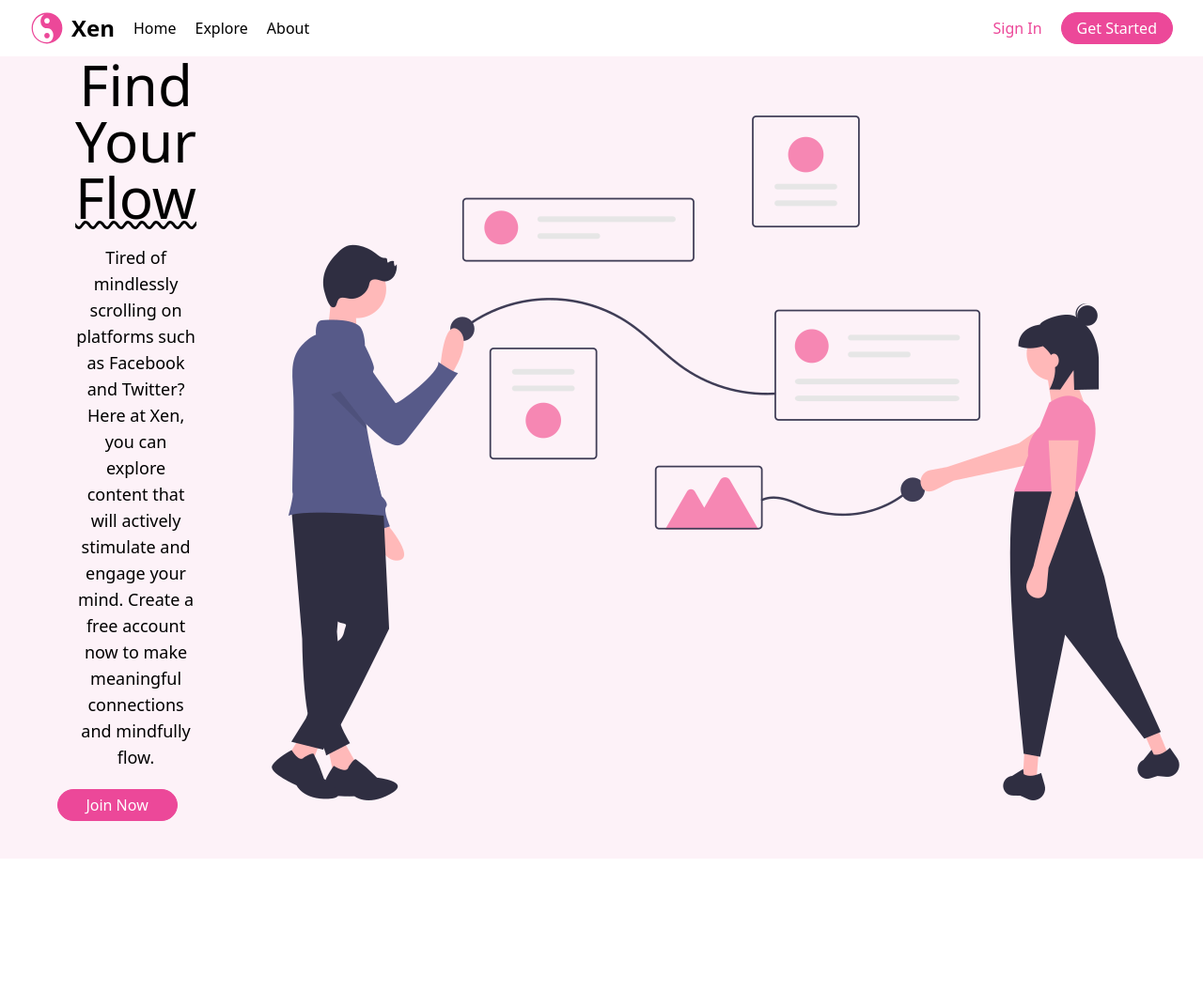
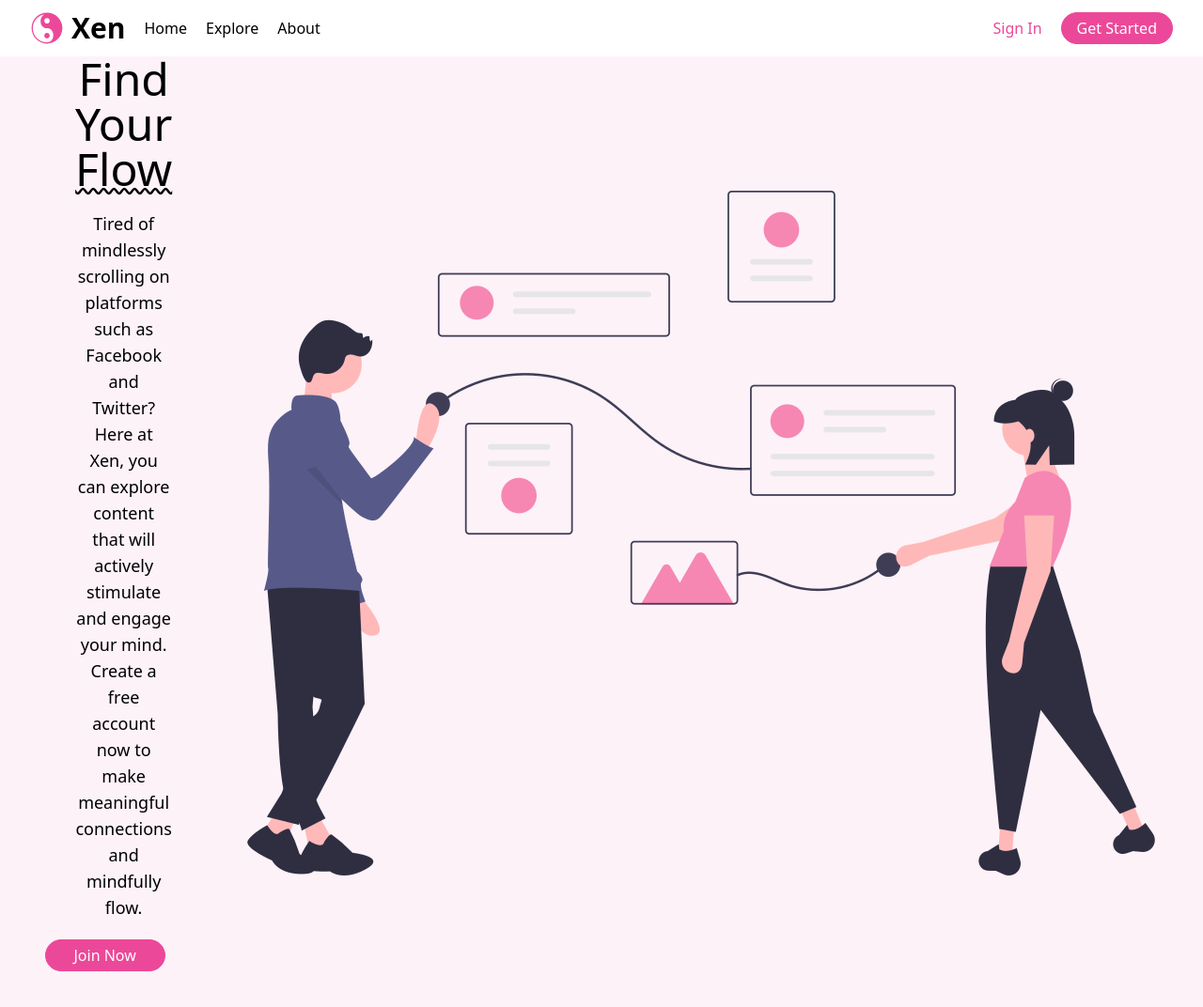
Before and after one commit to AveryKing/xen, a Next.js app in the folder xen-client/: page / in a window 1280 px wide. Shown: the whole page at 94% size. Before the commit the page ends 914 px from the top, so only its background shows below. Built offline with nearby package versions, Linux system fonts and the light colour scheme.

Commit message:
button updates

```diff
--- a/xen-client/components/CallToAction.tsx
+++ b/xen-client/components/CallToAction.tsx
@@ -1,14 +1,14 @@
 import React from 'react';
-
+import Link from 'next/link';
 const CallToAction = () => {
     return (
         <div className='flex justify-between  items-center bg-pink-50  py-10 lg:py-0'>
             <div className='px-5 lg:px-10 space-y-5 text-center lg:mb-10'>
-                <h1 className=' text-4xl md:text-5xl lg:text-6xl md:pl-10 '>Find Your <span className='underline decoration-wavy decoration-from-font underline-offset-auto'>Flow</span></h1>
+                <h1 className=' text-4xl md:text-5xl lg:text-5xl md:pl-10 '>Find Your <span className='underline decoration-wavy decoration-from-font underline-offset-auto'>Flow</span></h1>
                 <h2 className='lg:text-lg md:pl-10'>Tired of mindlessly scrolling on platforms such as Facebook and Twitter?
                     Here at Xen, you can explore content that will actively stimulate and engage your mind.
                     Create a free account now to make meaningful connections and mindfully flow.</h2>
-                <h3 className='border w-32 px-4 mx-auto py-1 rounded-full bg-pink-500 text-white border-pink-500'>Join Now</h3>
+                <button href='#' className='hover:bg-pink-400  border w-32 px-4 mx-auto py-1 rounded-full bg-pink-500 text-white border-pink-500'>Join Now</button>
 
             </div>
             <img className='hidden md:inline-flex p-10 md:w-96 lg:w-11/12 lg:mr-5 object-contain'
--- a/xen-client/components/Navbar.tsx
+++ b/xen-client/components/Navbar.tsx
@@ -7,7 +7,7 @@ const Navbar = () => {
                 <a href={'/'}>
                    <GiYinYang className={'text-4xl text-pink-500'}/>
                 </a>
-                <p className='font-semibold'>Xen</p>
+                <p className='font-semibold lg:text-3xl'>Xen</p>
                 </div>
                 <div className=" hidden md:inline-flex items-center space-x-5">
                     <h3>Home</h3>
@@ -17,7 +17,7 @@ const Navbar = () => {
             </div>
             <div className='flex items-center space-x-5 text-pink-500'>
                 <h3>Sign In</h3>
-                <h3 className='border px-4 py-1 rounded-full bg-pink-500 text-white border-pink-500'>Get Started</h3>
+                <button className='hover:bg-pink-400 border px-4 py-1 rounded-full bg-pink-500 text-white border-pink-500'>Get Started</button>
             </div>
         </header>
     )
```
